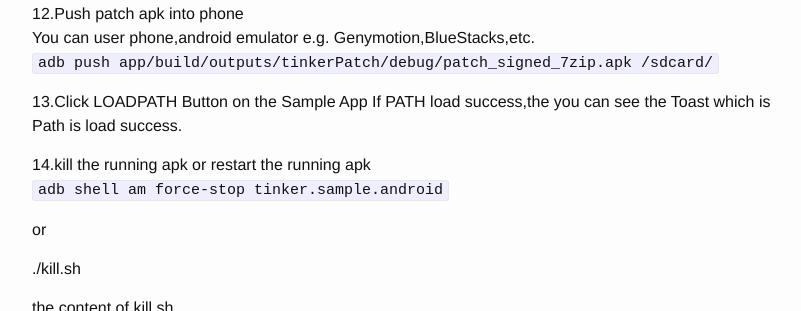
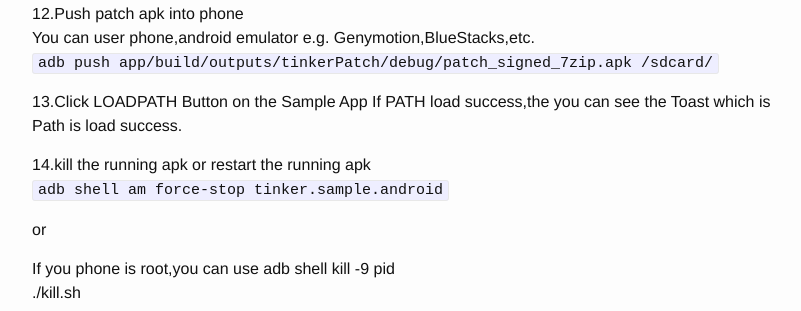
Before and after one commit to androidmalin/androidmalin.github.io, a Jekyll site: the page built from _posts/2016-11-29-tinker.markdown, in a window 1280 px wide and 900 px high, scrolled down 1794 px, cut to the strip 0-311 px from the top of the window. Shown: the whole strip, without its empty margins (238-1039 px from the left). Built offline with Jekyll 4.4.1, drawn with Linux system fonts in a browser that asks for light colours.

Commit message:
update the tinker

```diff
--- a/_posts/2016-11-29-tinker.markdown
+++ b/_posts/2016-11-29-tinker.markdown
@@ -80,6 +80,7 @@ If PATH load success,the you can see the Toast which is Path is load success.
 
 or<br/>
 
+If you phone is root,you can use adb shell kill -9 pid<br/>
 ./kill.sh<br/>
 
 the content of kill.sh<br/>
```
